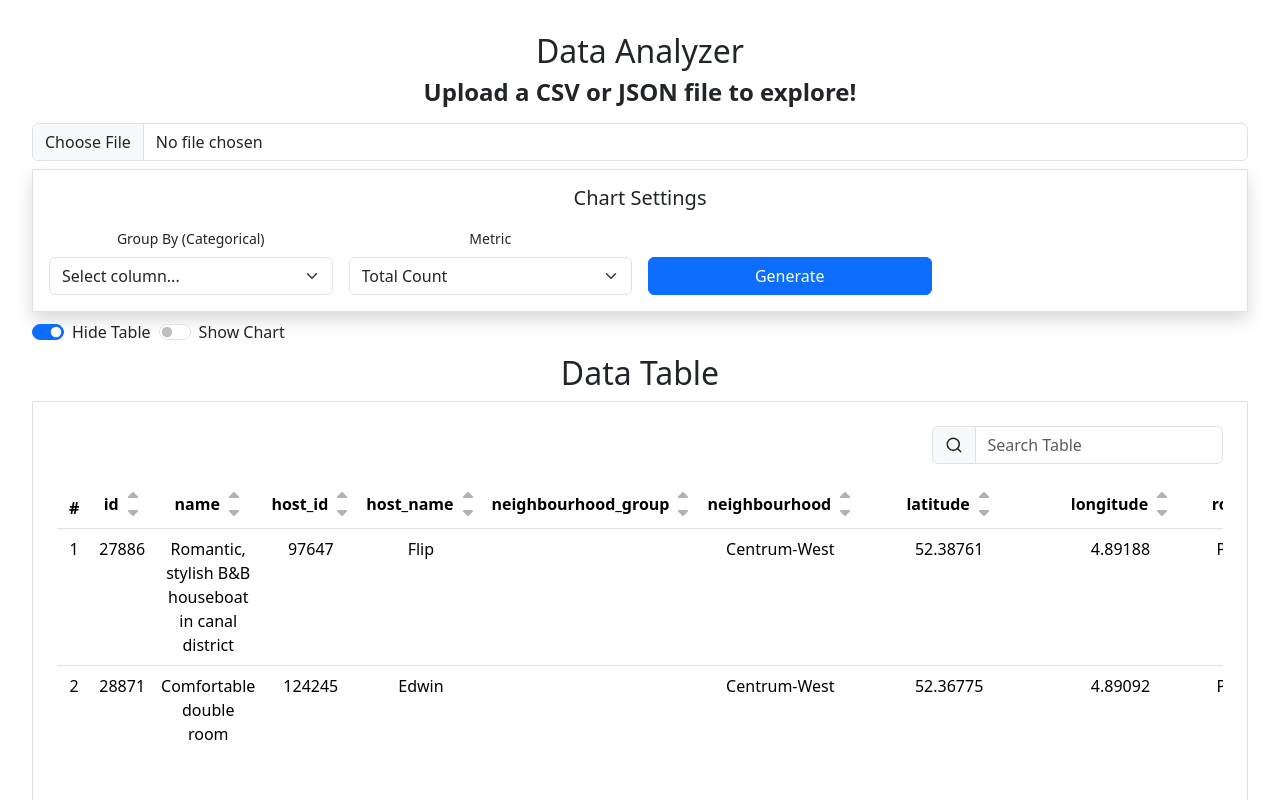
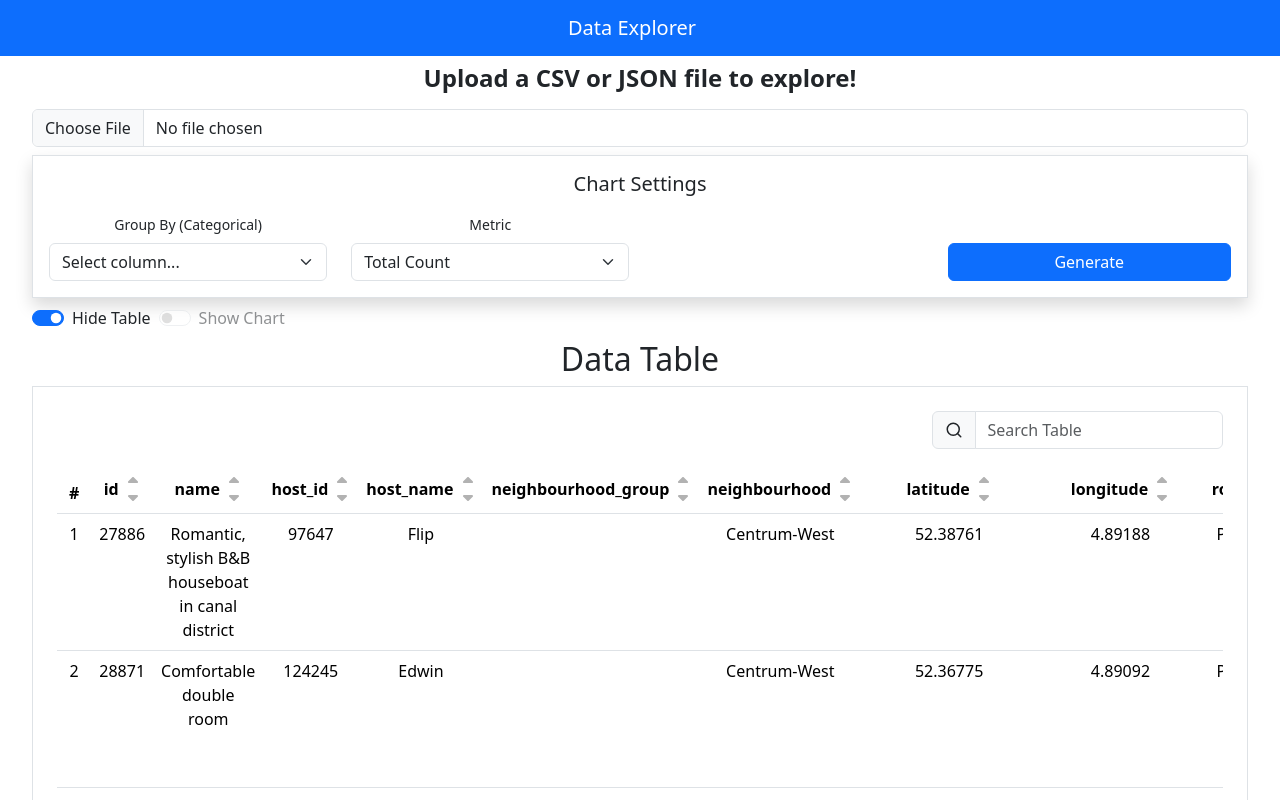
Before and after one commit to bhowmik94/data-explorer, a React app: page / in a window 1280 px wide. Shown: the top 800 px of the page. Built offline with nearby package versions, Linux system fonts and the light colour scheme; the HTML template or start-up script is replaced by a standard one.

Commit message:
added project header

```diff
--- a/src/App.css
+++ b/src/App.css
@@ -1,7 +1,9 @@
-#root {
+#root {}
+
+.app-container {
   max-width: 1280px;
   margin: 0 auto;
-  padding: 2rem;
+  padding: 0.5rem 2rem;
   text-align: center;
 }
 
--- a/src/App.tsx
+++ b/src/App.tsx
@@ -6,6 +6,7 @@ import FileUpload from "./components/FileUpload";
 
 import Papa from "papaparse";
 import { Dashboard } from "./components/Dashboard";
+import { Header } from "./layout/header";
 
 function App() {
   const [rawNormalizedData, setRawNormalizedData] = useState<NormalizedRow[]>([]);
@@ -39,12 +40,10 @@ function App() {
   };
 
   return (
+    <>
+      <Header />
       <div className="app-container">
-      <nav className="top-nav">
-        <h2>Data Analyzer</h2>
         <FileUpload onDataParsed={processAndSetData} />
-      </nav>
-
         <main className="main-content">
           {rawNormalizedData.length > 0 ? (
             <Dashboard data={rawNormalizedData} />
@@ -53,6 +52,7 @@ function App() {
           )}
         </main>
       </div>
+    </>
   );
 }
 
--- a/src/components/ChartBuilder.tsx
+++ b/src/components/ChartBuilder.tsx
@@ -25,8 +25,10 @@ export const ChartBuilder = ({ columns, onBuild }: ChartBuilderProps) => {
       <h5 className="mb-3">Chart Settings</h5>
 
       <Row className="g-3 align-items-end">
+        <Col md={9}>
+          <Row>
             {/* Group By Selection */}
-        <Col md={3}>
+            <Col md={4}>
               <Form.Group controlId="groupBySelect">
                 <Form.Label className="small">Group By (Categorical)</Form.Label>
                 <Form.Select name="groupBy" value={formData.groupBy} onChange={handleDropdownChange}>
@@ -41,7 +43,7 @@ export const ChartBuilder = ({ columns, onBuild }: ChartBuilderProps) => {
             </Col>
 
             {/* Metric Selection */}
-        <Col md={3}>
+            <Col md={4}>
               <Form.Group controlId="metricSelect">
                 <Form.Label className="small">Metric</Form.Label>
                 <Form.Select name="metric" value={formData.metric} onChange={handleDropdownChange}>
@@ -56,7 +58,7 @@ export const ChartBuilder = ({ columns, onBuild }: ChartBuilderProps) => {
 
             {/* Value Column Selection */}
             {["sum", "avg"].includes(formData.metric) && (
-          <Col md={3}>
+              <Col md={4}>
                 <Form.Group controlId="valueColmnSelect">
                   <Form.Label className="small">Value Column (Numeric)</Form.Label>
                   <Form.Select name="valueColumn" value={formData.valueColumn} onChange={handleDropdownChange}>
@@ -70,6 +72,8 @@ export const ChartBuilder = ({ columns, onBuild }: ChartBuilderProps) => {
                 </Form.Group>
               </Col>
             )}
+          </Row>
+        </Col>
 
         {/* Action Button */}
         <Col md={3}>
--- a/src/components/Dashboard.tsx
+++ b/src/components/Dashboard.tsx
@@ -19,6 +19,9 @@ export const Dashboard = ({ data }: { data: NormalizedRow[] }) => {
   const [showTable, setShowTable] = useState<boolean>(true);
   const [showChart, setShowChart] = useState<boolean>(false);
   const [chartState, setChartState] = useState<ChartState>({ data: [], config: INITIAL_CHART_CONFIG });
+
+
+  // FIXME: Remove the use of useEffect and useState in one place.
 
   // Reset state whenever the 'data' array changes
   useEffect(() => {
@@ -59,7 +62,7 @@ export const Dashboard = ({ data }: { data: NormalizedRow[] }) => {
               id="chart-switch"
               label={showChart ? "Hide Chart" : "Show Chart"}
               checked={showChart}
-              disabled={!chartState.data}
+              disabled={chartState.data.length == 0}
               onChange={() => setShowChart((prev) => !prev)}
             />
           </Form>
--- /dev/null
+++ b/src/layout/header.tsx
@@ -0,0 +1,12 @@
+import Container from "react-bootstrap/Container";
+import Navbar from "react-bootstrap/Navbar";
+
+export const Header = () => {
+  return (
+    <Navbar bg="primary" data-bs-theme="dark">
+      <Container className="justify-content-center">
+        <Navbar.Brand>Data Explorer</Navbar.Brand>
+      </Container>
+    </Navbar>
+  );
+};
```
Lines whose indentation alone changed are shown as unchanged.
